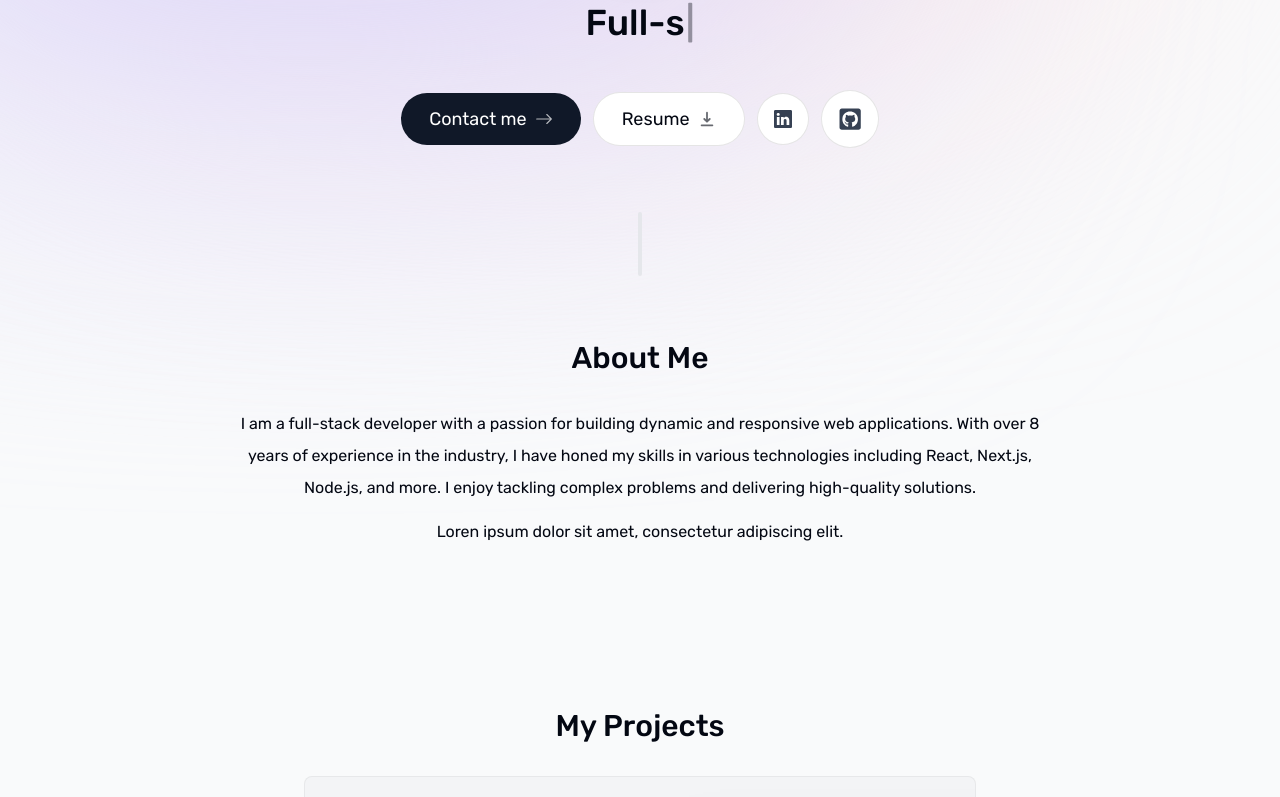
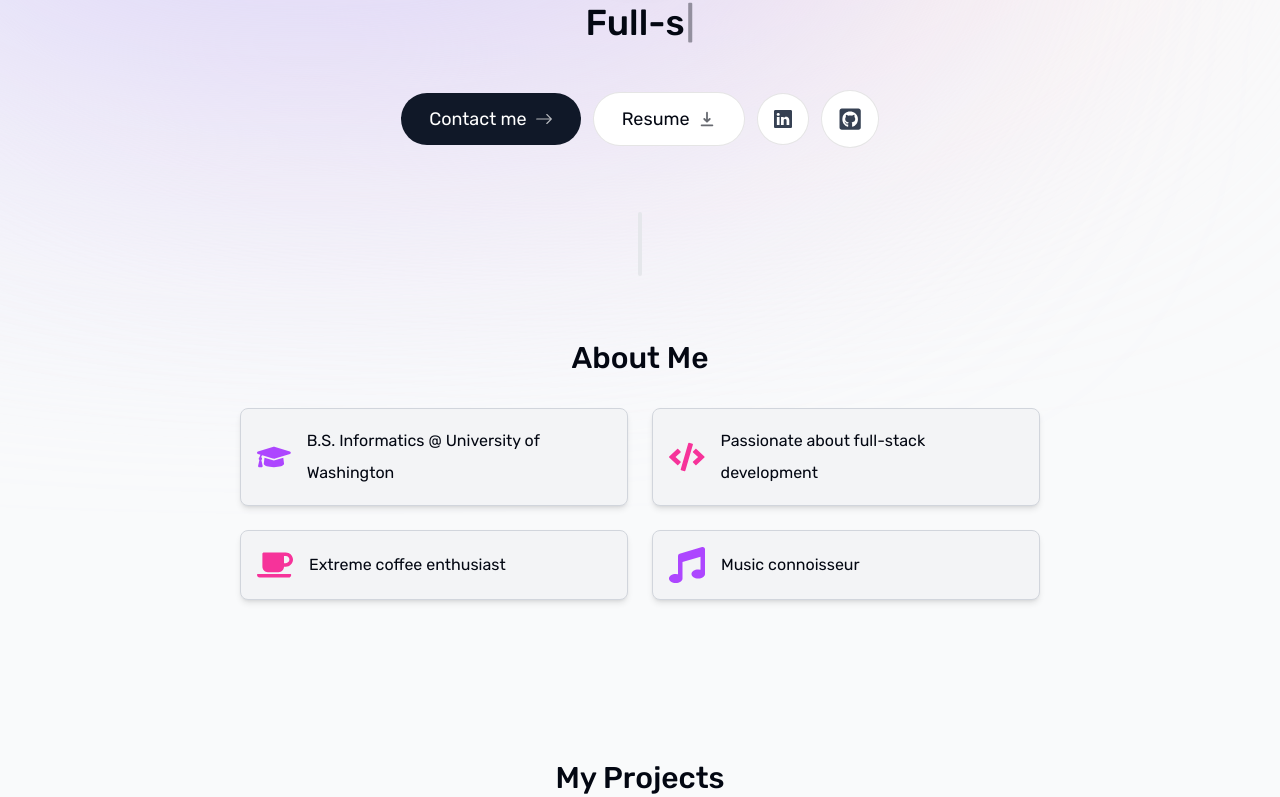
Before and after one commit to laurakhot/Personal-Portfolio, a Next.js app: page / in a window 1280 px wide. Shown: the part 392-1189 px from the top of the page. Built offline with nearby package versions, Linux system fonts and the light colour scheme.

Commit message:
Added about me cards

```diff
--- a/app/page.tsx
+++ b/app/page.tsx
@@ -3,6 +3,7 @@
 import About from "@/components/about";
 import Intro from "@/components/intro";
 import SectionDivider from "@/components/section-divider";
+// import Education from "@/components/education";
 import Projects from "@/components/projects";
 import Skills from "@/components/skills";
 import Experience from "@/components/experience";
@@ -20,6 +21,7 @@ export default function Home() {
       <Intro/>
       <SectionDivider/>
       <About/>
+      {/* <Education/> */}
       <Projects/>
       <Skills/>
       <Experience/>
--- a/components/about.tsx
+++ b/components/about.tsx
@@ -1,9 +1,10 @@
-'use client'
+'use client';
 
-import React from 'react'
-import SectionHeading from './section-heading'
+import React from 'react';
+import SectionHeading from './section-heading';
 import { motion } from 'framer-motion';
 import { useSectionInView } from '@/lib/hooks';
+import { FaGraduationCap, FaCoffee, FaCode, FaLaptopCode, FaMusic } from 'react-icons/fa';
 
 export default function About() {
   const { ref } = useSectionInView("About");
@@ -18,14 +19,33 @@ export default function About() {
       id="about"
     >
       <SectionHeading>About Me</SectionHeading>
-        <p className="mb-3">
-            I am a full-stack developer with a passion for building dynamic and responsive web applications.
-            With over 8 years of experience in the industry, I have honed my skills in various technologies including
-            React, Next.js, Node.js, and more. I enjoy tackling complex problems and delivering high-quality solutions.
-        </p>
-        <p>
-            Loren ipsum dolor sit amet, consectetur adipiscing elit.
-        </p>
+      <div className="grid grid-cols-1 sm:grid-cols-2 gap-6 mt-8">
+  {/* Fact 1 */}
+  <div className="flex items-center gap-4 p-4 border border-gray-300 rounded-lg shadow-md bg-gray-100 hover:shadow-lg hover:scale-105 transition-transform duration-300">
+    <FaGraduationCap className="text-4xl text-purple-500" />
+    <p className="text-left">B.S. Informatics @ University of Washington</p>
+  </div>
+
+  {/* Fact 3 */}
+  <div className="flex items-center gap-4 p-4 border border-gray-300 rounded-lg shadow-md bg-gray-100 hover:shadow-lg hover:scale-105 transition-transform duration-300">
+    <FaCode className="text-4xl text-pink-500" />
+    <p className="text-left">Passionate about full-stack development</p>
+  </div>
+
+  {/* Fact 2 */}
+  <div className="flex items-center gap-4 p-4 border border-gray-300 rounded-lg shadow-md bg-gray-100 hover:shadow-lg hover:scale-105 transition-transform duration-300">
+    <FaCoffee className="text-4xl text-pink-500" />
+    <p className="text-left">Extreme coffee enthusiast</p>
+  </div>
+
+
+
+  {/* Fact 4 */}
+  <div className="flex items-center gap-4 p-4 border border-gray-300 rounded-lg shadow-md bg-gray-100 hover:shadow-lg hover:scale-105 transition-transform duration-300">
+    <FaMusic className="text-4xl text-purple-500" />
+    <p className="text-left">Music connoisseur</p>
+  </div>
+</div>
     </motion.section>
-  )
+  );
 }
--- a/lib/data.ts
+++ b/lib/data.ts
@@ -25,10 +25,15 @@ export const links = [
     name: "About",
     hash: "#about",
   },
+  // {
+  //   name: "Education",
+  //   hash: "#education",
+  // },
   {
     name: "Projects",
     hash: "#projects",
   },
+
   {
     name: "Skills",
     hash: "#skills",
```
Also changed, not shown: components/education.tsx (added, +28 -0 lines). Lines whose indentation alone changed are shown as unchanged.
